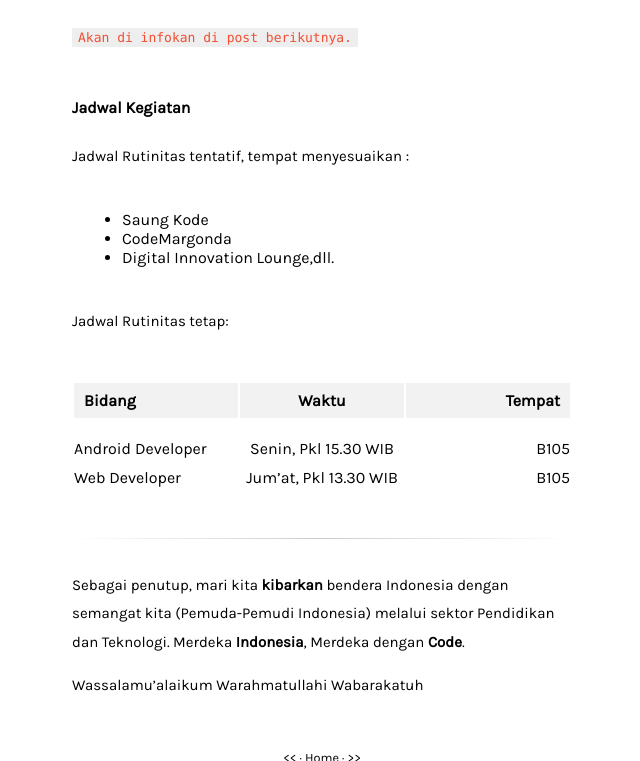
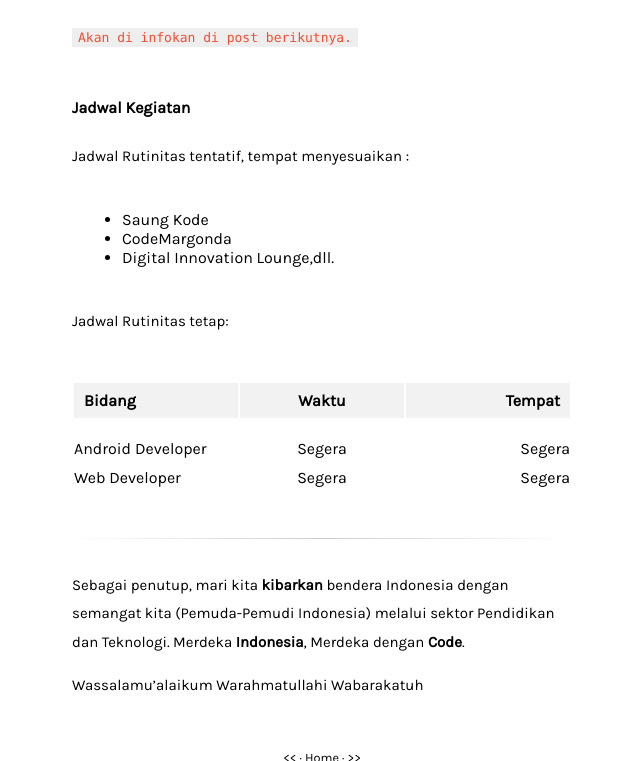
Before and after one commit to abraincode/abraincode.github.io, a Jekyll site: the page built from _posts/2017-02-13-information.md, in a window 1280 px wide and 900 px high, scrolled down 2141 px, cut to the strip 0-761 px from the top of the window. Shown: the whole strip, without its empty margins (318-958 px from the left). Built offline with Jekyll 4.4.1, drawn with Linux system fonts in a browser that asks for light colours.

Commit message:
muach segera cuy

```diff
--- a/_posts/2017-02-13-information.md
+++ b/_posts/2017-02-13-information.md
@@ -71,8 +71,8 @@ Jadwal Rutinitas tetap:
 
 | Bidang        | Waktu           | Tempat  |
 | -------------------- |:-------------:| -----:|
-| Android Developer   | Senin, Pkl 15.30 WIB | B105 |
-| Web Developer      | Jum'at, Pkl 13.30 WIB      |   B105 |
+| Android Developer   | Segera | Segera |
+| Web Developer      | Segera      |   Segera |
 
 <div class="divider"></div>
 
```
